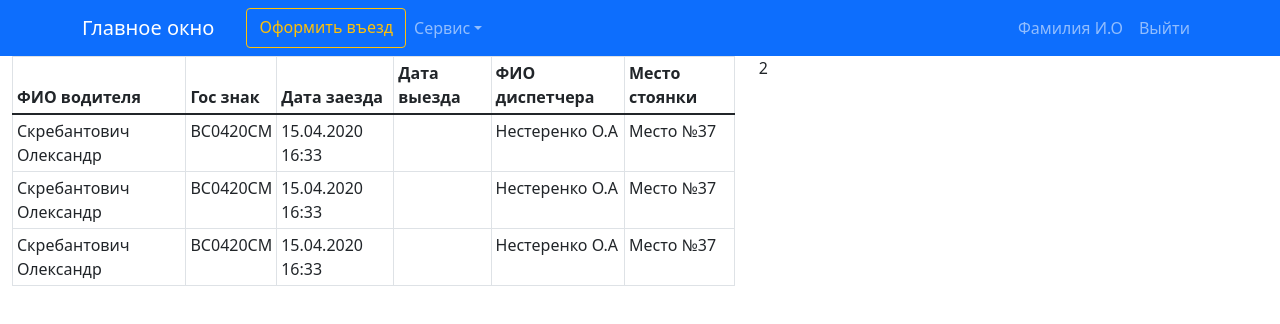
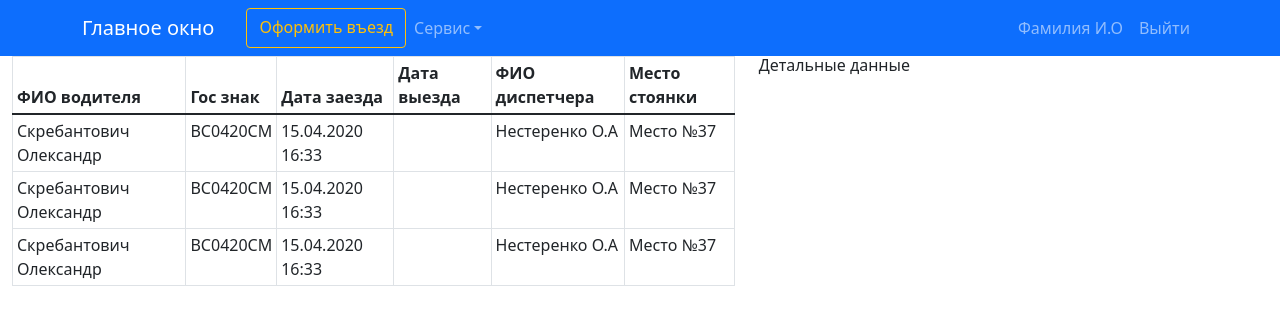
Before and after one commit to s-grushin/controlts, a React (Create React App) app in the folder client/: page / in a window 1280 px wide. Shown: the top 324 px of the page. Built offline with nearby package versions, Linux system fonts and the light colour scheme.

Commit message:
move details page create

```diff
--- /dev/null
+++ b/client/src/components/MoveDetails.jsx
@@ -0,0 +1,11 @@
+import React from 'react'
+
+const MoveDetails = () => {
+  return (
+    <div>
+        <h6>Детальные данные</h6>
+    </div>
+  )
+}
+
+export default MoveDetails
--- a/client/src/pages/MainPage.jsx
+++ b/client/src/pages/MainPage.jsx
@@ -1,5 +1,6 @@
 import React from 'react'
 import CheckoutHistory from '../components/CheckoutHistory'
+import MoveDetails from '../components/MoveDetails'
 
 const MainPage = () => {
   return (
@@ -7,7 +8,10 @@ const MainPage = () => {
       <div className="col-md-7">
         <CheckoutHistory />
       </div>
-      <div className="col-md-5">2</div>
+      <div className="col-md-5">
+        <MoveDetails />
+      </div>
+
     </div>
   )
 }
```
